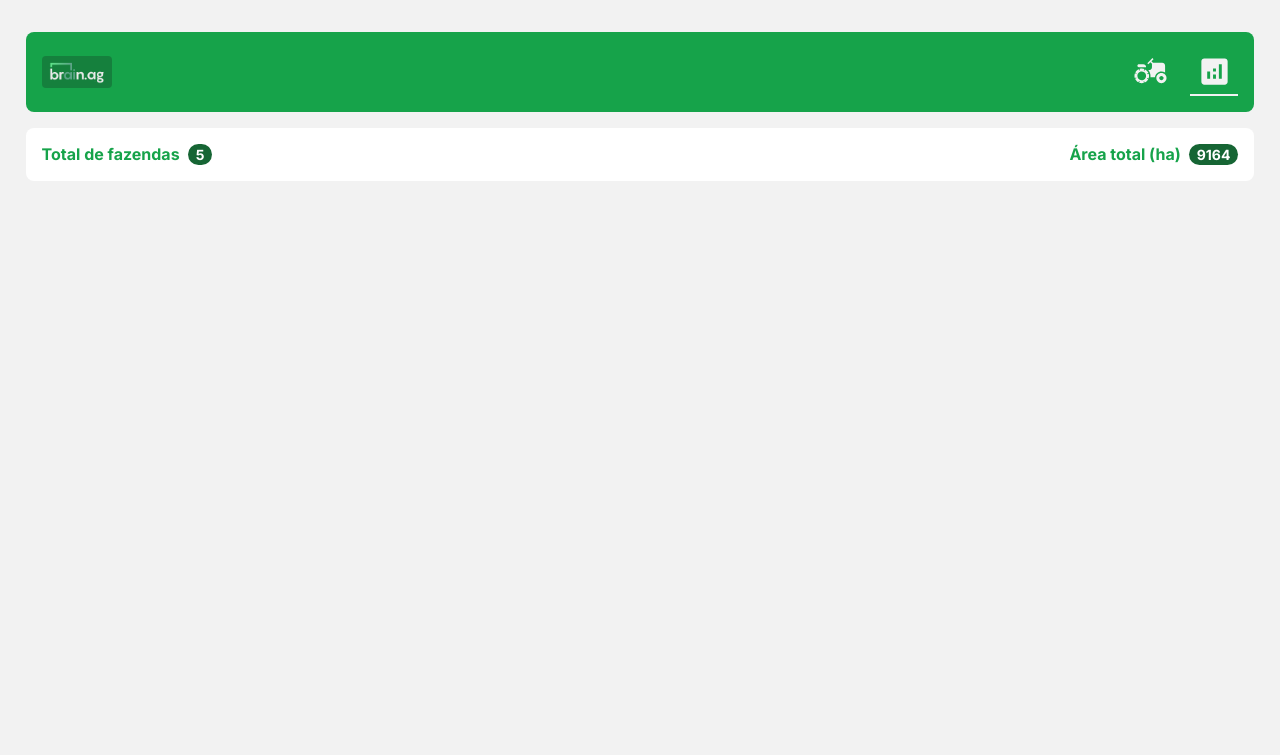
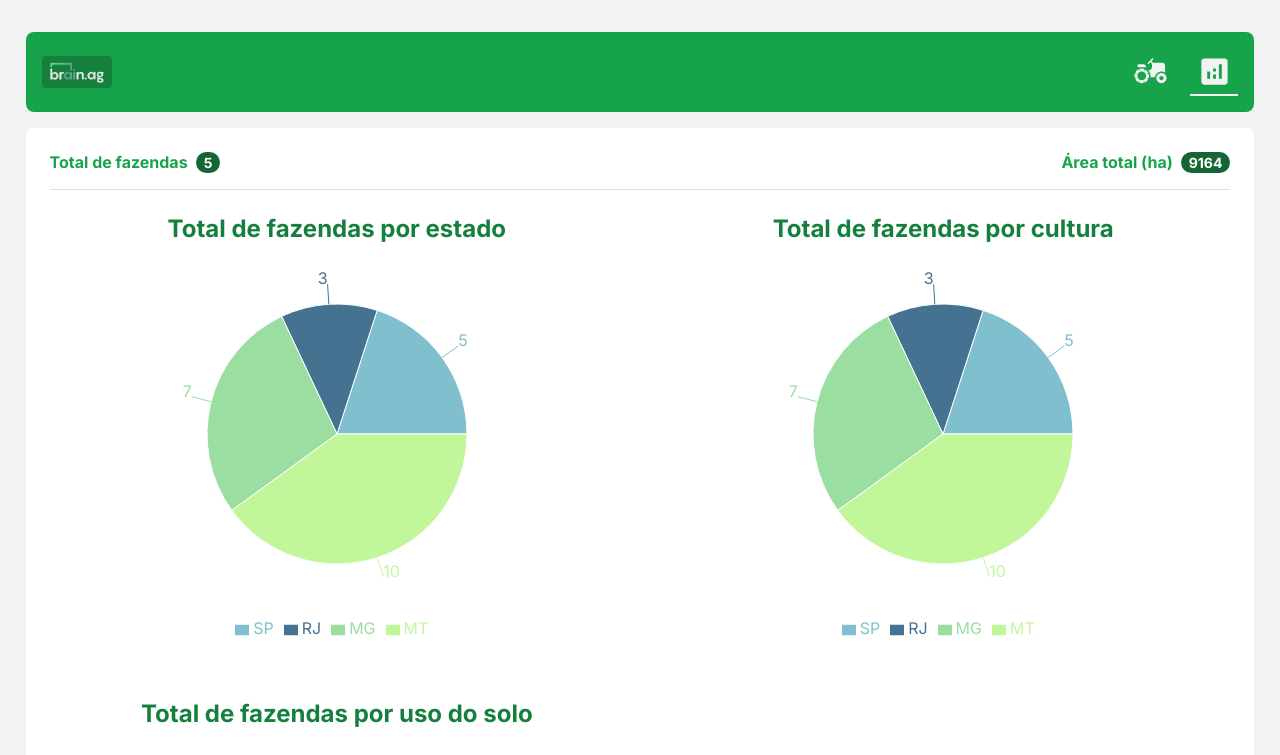
Before and after one commit to gabrielucas/brain-agriculture, a React (Vite) app: page /dashboard in a window 1280 px wide. Shown: the top 755 px of the page. Built offline with nearby package versions, Linux system fonts and the light colour scheme.

Commit message:
feat: creating PieChart component

```diff
--- a/src/components/molecules/Counter/index.tsx
+++ b/src/components/molecules/Counter/index.tsx
@@ -2,6 +2,7 @@ import { FC, useMemo } from 'react';
 
 import { useFarmContext } from '../../../contexts';
 import { CounterBox, CounterContainer } from './styles';
+import { Divider } from '@mui/material';
 
 export const Counter: FC = () => {
   const { farms } = useFarmContext();
@@ -14,6 +15,7 @@ export const Counter: FC = () => {
   );
 
   return (
+    <>
       <CounterBox>
         <CounterContainer>
           <strong>Total de fazendas</strong>
@@ -24,5 +26,7 @@ export const Counter: FC = () => {
           <div className="counter">{totalAreaOfAllFarms}</div>
         </CounterContainer>
       </CounterBox>
+      <Divider flexItem />
+    </>
   );
 };
--- a/src/components/molecules/Counter/styles.ts
+++ b/src/components/molecules/Counter/styles.ts
@@ -6,6 +6,7 @@ const CounterBox = styled(Box)`
   align-items: center;
   justify-content: space-between;
   width: 100%;
+  margin-bottom: 1rem;
 
   @media (max-width: ${({ theme }) => theme['--md']}) {
     flex-direction: column;
--- a/src/components/molecules/Document/index.tsx
+++ b/src/components/molecules/Document/index.tsx
@@ -10,9 +10,9 @@ import {
 import { FormControl, FormControlLabel, Radio, RadioGroup } from '@mui/material';
 
 import { InputText } from '../../atoms/Forms/InputText';
-import { isValidCNPJ, isValidCPF } from '../../../helpers/validators';
+import { isValidCNPJ, isValidCPF } from '../../../utils/validators';
 import { IFarmFormBaseProps } from '../../organisms/FarmForm/interfaces/IFarmFormBaseProps';
-import { DocumentType, convertToDocumentFormat } from '../../../helpers/convertToDocumentFormat';
+import { DocumentType, convertToDocumentFormat } from '../../../utils/convertToDocumentFormat';
 
 export interface IExportDocumentProps {
   documentType: DocumentType;
--- /dev/null
+++ b/src/components/molecules/PieChart/index.tsx
@@ -0,0 +1,74 @@
+import { FC, useMemo } from 'react';
+import { Cell, Pie, Tooltip, Legend } from 'recharts';
+import { PieChartContainer, PieChartTitle, PieRecharts } from './styles';
+import { useScreenDimensions } from '../../../utils/useScreenDimensions';
+
+interface IFarmsGroupByState {
+  state: string;
+  total: number;
+}
+
+const COLORS = ['#80c0ce', '#467292', '#9adea2', '#c2f69b'];
+
+const farmsGroupedByState: IFarmsGroupByState[] = [
+  {
+    state: 'SP',
+    total: 5,
+  },
+  {
+    state: 'RJ',
+    total: 3,
+  },
+  {
+    state: 'MG',
+    total: 7,
+  },
+  {
+    state: 'MT',
+    total: 10,
+  },
+];
+
+interface IPieChartProps {
+  title: string;
+}
+
+export const PieChart: FC<IPieChartProps> = ({ title }) => {
+  const { isMobile } = useScreenDimensions();
+
+  const Chart = useMemo(
+    () => (
+      <PieRecharts height={isMobile ? 300 : 400} width={isMobile ? 300 : 400}>
+        <Pie
+          cx="50%"
+          cy="50%"
+          data={farmsGroupedByState}
+          dataKey="total"
+          fill="#8884d8"
+          label
+          nameKey="state"
+          outerRadius={isMobile ? 100 : 130}
+        >
+          {farmsGroupedByState.map((__entry, index) => (
+            <Cell
+              key={`cell-${index + 1}`}
+              fill={COLORS[index % COLORS.length]}
+              onMouseOver={(event) => (event.currentTarget.style.outline = 'none')}
+              onClick={(event) => (event.currentTarget.style.outline = 'none')}
+            />
+          ))}
+        </Pie>
+        <Tooltip />
+        <Legend />
+      </PieRecharts>
+    ),
+    [isMobile],
+  );
+
+  return (
+    <PieChartContainer>
+      <PieChartTitle>{title}</PieChartTitle>
+      {Chart}
+    </PieChartContainer>
+  );
+};
--- /dev/null
+++ b/src/components/molecules/PieChart/styles.ts
@@ -0,0 +1,27 @@
+import { Box } from '@mui/material';
+import { PieChart } from 'recharts';
+import styled from 'styled-components';
+
+const PieChartContainer = styled(Box)`
+  display: flex;
+  flex-direction: column;
+  justify-content: center;
+  margin-top: 1.5rem;
+`;
+
+const PieChartTitle = styled.h3`
+  color: ${({ theme }) => theme['--green-700']};
+  font-size: 1.5rem;
+  text-align: center;
+
+  @media (max-width: ${({ theme }) => theme['--md']}) {
+    font-size: 1rem;
+    margin-bottom: 1rem;
+  }
+`;
+
+const PieRecharts = styled(PieChart)`
+  align-self: center;
+`;
+
+export { PieChartContainer, PieChartTitle, PieRecharts };
--- a/src/components/organisms/FarmForm/formValidations/validationSchema.ts
+++ b/src/components/organisms/FarmForm/formValidations/validationSchema.ts
@@ -1,5 +1,5 @@
 import * as Yup from 'yup';
-import { isValidCNPJ, isValidCPF } from '../../../../helpers/validators';
+import { isValidCNPJ, isValidCPF } from '../../../../utils/validators';
 
 export const farmSchema = Yup.object().shape({
   name: Yup.string().required('Informe o nome da fazenda.'),
--- a/src/components/pages/Dashboard/index.tsx
+++ b/src/components/pages/Dashboard/index.tsx
@@ -3,11 +3,18 @@ import { FC } from 'react';
 import { Counter } from '../../molecules/Counter';
 
 import { PageContainer } from '../common/styles';
+import { PieChart } from '../../molecules/PieChart';
+import { ChartsContainer } from './styles';
 
 export const Dashboard: FC = () => {
   return (
     <PageContainer>
       <Counter />
+      <ChartsContainer>
+        <PieChart title="Total de fazendas por estado" />
+        <PieChart title="Total de fazendas por cultura" />
+        <PieChart title="Total de fazendas por uso do solo" />
+      </ChartsContainer>
     </PageContainer>
   );
 };
--- a/src/components/pages/Dashboard/styles.ts
+++ b/src/components/pages/Dashboard/styles.ts
@@ -0,0 +1,18 @@
+import { Box } from '@mui/material';
+import { styled } from 'styled-components';
+
+const ChartsContainer = styled(Box)`
+  display: grid;
+  grid-template-columns: repeat(2, 1fr);
+  justify-items: center;
+  grid-gap: 2rem;
+  width: 100%;
+
+  @media (max-width: ${({ theme }) => theme['--md']}) {
+    & {
+      grid-template-columns: 1fr;
+    }
+  }
+`;
+
+export { ChartsContainer };
--- a/src/components/pages/common/styles.ts
+++ b/src/components/pages/common/styles.ts
@@ -5,7 +5,7 @@ const PageContainer = styled.section`
   flex-direction: column;
   align-items: flex-start;
 
-  padding: 1rem;
+  padding: 1.5rem;
   border-radius: 8px;
 
   background: ${({ theme }) => theme['--white']};
```
Also changed, not shown: src/utils/convertToDocumentFormat.ts (renamed from src/helpers/convertToDocumentFormat.ts), src/utils/validators.ts (renamed from src/helpers/validators.ts). Lines whose indentation alone changed are shown as unchanged.
